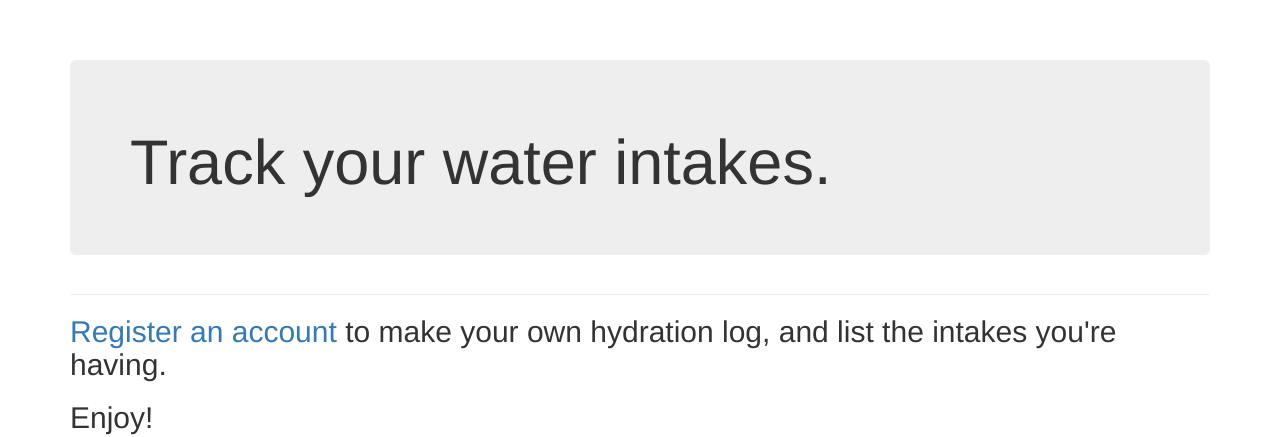
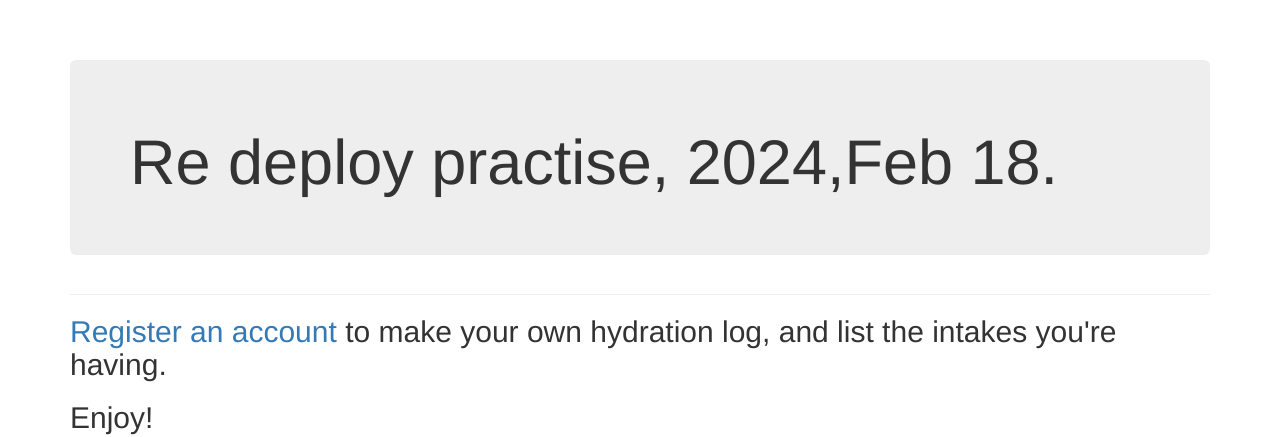
Before and after one commit to ArthurQiangLi/Practise_Web, a Django app: page / in a window 1280 px wide. Shown: the part 51-488 px from the top of the page. Run offline with Django 5.2, Linux system fonts and the light colour scheme; some libraries are stand-ins or nearby versions.

Commit message:
practise, re-deployment, forgot most after one week.

```diff
--- a/learning_logs/templates/learning_logs/index.html
+++ b/learning_logs/templates/learning_logs/index.html
@@ -2,7 +2,7 @@
 
 {% block header %}
   <div class="jumbotron">
-    <h1>Track your water intakes.</h1>
+    <h1>Re deploy practise, 2024,Feb 18.</h1>
   </div>
 {% endblock header %}
 
```
